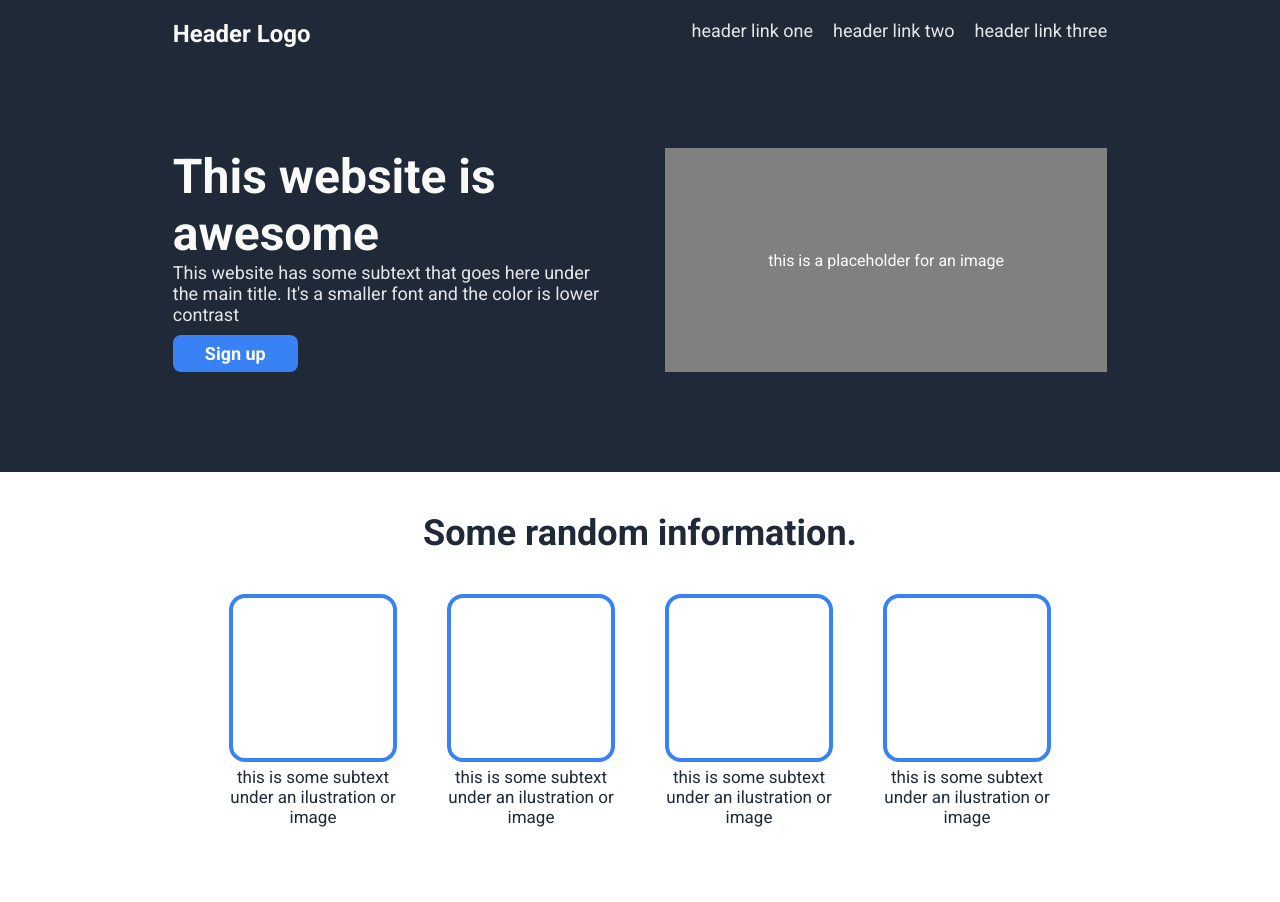
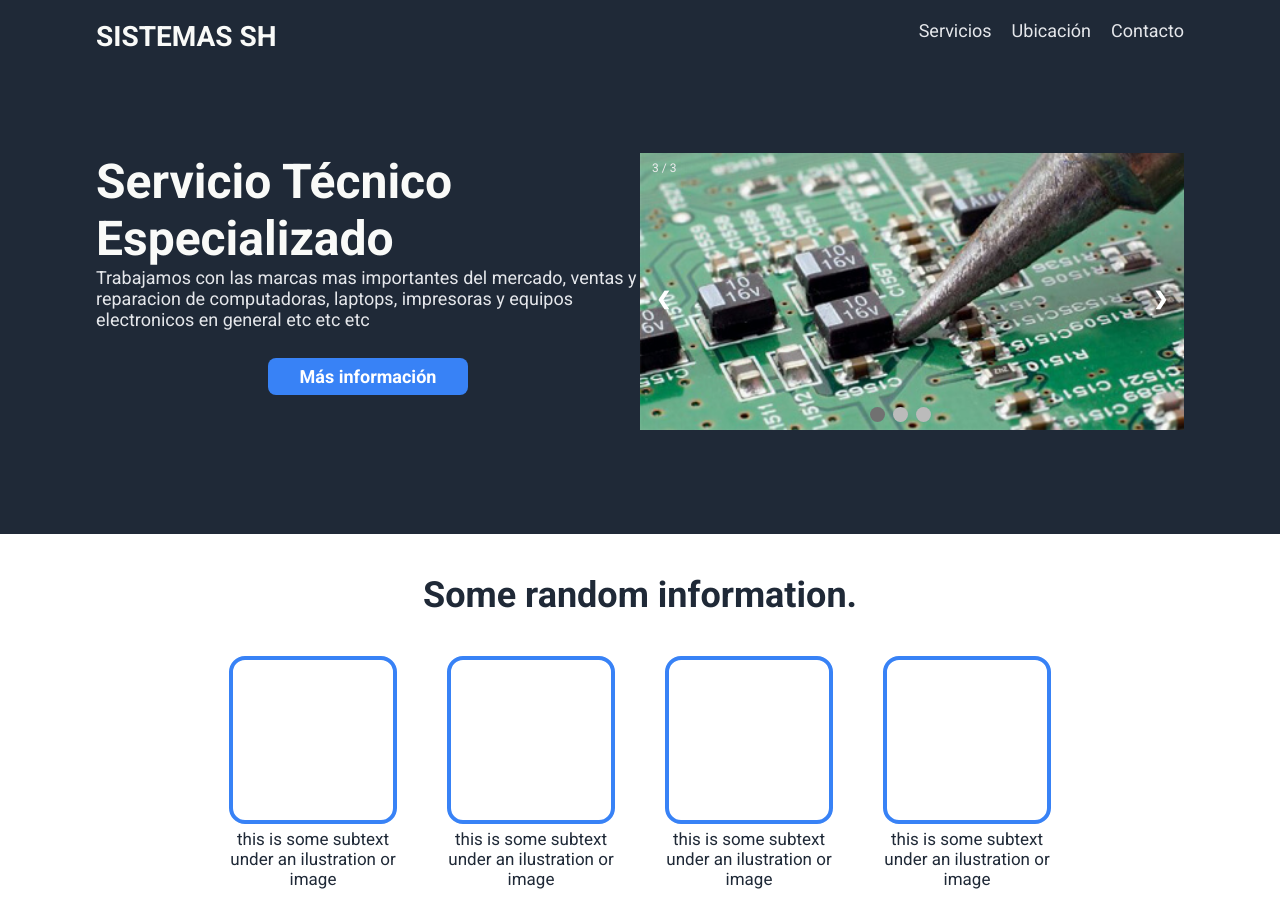
Before and after one commit to helio3197/sistemas-sh, a plain HTML site: page index.html in a window 1280 px wide. Shown: the top 902 px of the page. Drawn offline with Linux system fonts and the light colour scheme.

Commit message:
Added content and images slideshow

```diff
--- a/css/styles.css
+++ b/css/styles.css
@@ -1,4 +1,8 @@
 @import url('https://fonts.googleapis.com/css2?family=Roboto:wght@400;700&display=swap');
+
+html {
+    scroll-behavior: smooth;
+  }
 
 body {
     display: flex;
@@ -9,42 +13,55 @@ body {
 }
 
 .header {
+
     background-color: #1f2937;
     display: flex;
     justify-content: center;
     align-items: center;
     padding: 20px 0; /*200px;*/
+    position: fixed;
+    width: 100%;
+
 }
 
 .header-child {
     /*border: 2px solid red;*/
-    flex: 0 1 73%;
+    flex: 0 1 85%;
     display: flex;
     justify-content: space-between;
 }
 
 .header-font{
-    font-size: 24px;
+    font-size: 28px;
     color: #f9faf8;
     font-weight: bold;
 }
 
 .first {
+    margin-top: 73px;
     background-color: #1f2937;
     padding: 80px 0 100px 0;
     display: flex;
     justify-content: center;
 
+
 }
 
 .first-child{
+
     display: flex;
-    flex: 0 1 73%;
-    gap: 50px;
+    flex: 0 1 85%;
+    gap: 0px;
+    flex-wrap: wrap;
 }
 
 .hero {
-    flex: 1;
+
+    display: flex;
+    flex-direction: column;
+    flex: 0 1 50%;
+    align-items: center;
+
 }
 
 .main-text {
@@ -59,7 +76,8 @@ body {
     margin-bottom: 10px;
 }
 
-button {
+.link {
+    margin-top: 1em;
     background-color: #3882f6;
     font-family: Roboto, sans-serif;
     font-weight: bold;
@@ -68,15 +86,18 @@ button {
     border-radius: 8px;
     padding: 8px 32px;
     font-size: 18px;
+
 }
 
 .image {
-    flex: 1;
-    background-color: gray;
+
+    width: 50%;
+
+    /*background-color: gray;
     display: flex;
     justify-content: center;
     align-items:center;
-    color: white;
+    color: white;*/
 }
 
 .second {
@@ -191,3 +212,110 @@ a {
     color: #e5e7eb;
     text-decoration: none;
 }
+
+
+
+/* Slideshow container */
+.slideshow-container {
+    max-width: 1000px;
+    position: relative;
+    margin: auto;
+    box-sizing:border-box;
+    width: 50%;
+  }
+
+  /* Hide the images by default */
+  .mySlides {
+    display: none;
+  }
+
+  /* Next & previous buttons */
+  .prev, .next {
+    cursor: pointer;
+    position: absolute;
+    top: 50%;
+    width: auto;
+    margin-top: -22px;
+    padding: 16px;
+    color: white;
+    font-weight: bold;
+    font-size: 18px;
+    transition: 0.6s ease;
+    border-radius: 0 3px 3px 0;
+    user-select: none;
+  }
+
+  /* Position the "next button" to the right */
+  .next {
+    right: 0;
+    border-radius: 3px 0 0 3px;
+  }
+
+  /* On hover, add a black background color with a little bit see-through */
+  .prev:hover, .next:hover {
+    background-color: rgba(0,0,0,0.8);
+  }
+
+  /* Caption text */
+  .text {
+    color: #f2f2f2;
+    font-size: 15px;
+    padding: 8px 12px;
+    position: absolute;
+    bottom: 8px;
+    width: 100%;
+    text-align: center;
+  }
+
+  /* Number text (1/3 etc) */
+  .numbertext {
+    color: #f2f2f2;
+    font-size: 12px;
+    padding: 8px 12px;
+    position: absolute;
+    top: 0;
+  }
+
+  /* The dots/bullets/indicators */
+  .dot {
+    cursor: pointer;
+    height: 15px;
+    width: 15px;
+    margin: 0 2px;
+    background-color: #bbb;
+    border-radius: 50%;
+    display: inline-block;
+    transition: background-color 0.6s ease;
+    /*text-align: center;
+    position: absolute;
+    left: 50%;
+    bottom: 8px;*/
+  }
+
+  .dot-container {
+    position: absolute;
+    bottom: 8px;
+    left: 42%;
+  }
+
+  .active, .dot:hover {
+    background-color: #717171;
+  }
+
+  /* Fading animation */
+  .fade {
+    -webkit-animation-name: fade;
+    -webkit-animation-duration: 1.5s;
+    animation-name: fade;
+    animation-duration: 1.5s;
+  }
+
+  @-webkit-keyframes fade {
+    from {opacity: .4}
+    to {opacity: 1}
+  }
+
+  @keyframes fade {
+    from {opacity: .4}
+    to {opacity: 1}
+  }
--- a/index.html
+++ b/index.html
@@ -8,23 +8,58 @@
     <link href="css/styles.css" rel="stylesheet">
 </head>
 <body>
+    <!--<script type="text/javascript">
+        function scrolling(){
+       window.scrollTo(0,500);
+        }
+      </script>-->
+    <!--<div style="height: 73px;"></div>-->
     <div class="header">
-        <div class="header-child"><div class="header-font">Header Logo</div>
+        <div class="header-child"><div><a class="header-font" href="">SISTEMAS SH</a></div>
         <ul>
-            <li><a href="" alt="">header link one</a></li>
-            <li><a href="" alt="">header link two</a></li>
-            <li><a href="" alt="">header link three</a></li>
+            <li><a href="#services" alt="">Servicios</a></li>
+            <li><a href="" alt="">Ubicación</a></li>
+            <li><a href="" alt="">Contacto</a></li>
         </ul></div>
     </div>
     <div class="first">
         <div class="first-child"><div class="hero">
-            <div class="main-text">This website is awesome</div>
-            <div class="second-text">This website has some subtext that goes here under the main title. It's a smaller font and the color is lower contrast</div>
-            <button href="https://www.example.com">Sign up</button>
+            <div class="main-text">Servicio Técnico Especializado</div>
+            <div class="second-text">Trabajamos con las marcas mas importantes del mercado,
+                ventas y reparacion de computadoras, laptops, impresoras y equipos electronicos
+                en general etc etc etc </div>
+            <a class="link" href="#services">Más información</a>
+            <div id="services"></div>
         </div>
-        <div class="image">
-            <div>this is a placeholder for an image</div>
-        </div></div>
+            <div class="slideshow-container">
+                <div class="mySlides fade">
+                    <div class="numbertext">1 / 3</div>
+                    <img src="img/microelec.jpg" style="width:100%">
+                    <!--<div class="text">Caption Text</div>-->
+
+                </div>
+
+                <div class="mySlides fade">
+                    <div class="numbertext">2 / 3</div>
+                    <img src="img/microelec2.jpg" style="width:100%">
+                    <!--<div class="text">Caption Two</div>-->
+                </div>
+
+                <div class="mySlides fade">
+                    <div class="numbertext">3 / 3</div>
+                    <img src="img/microelec3.jpg" style="width:100%">
+                    <!--<div class="text">Caption Three</div>-->
+                </div>
+                <div class="dot-container">
+                    <div class="dot" onclick="currentSlide(1)"></div>
+                    <div class="dot" onclick="currentSlide(2)"></div>
+                    <div class="dot" onclick="currentSlide(3)"></div>
+                </div>
+
+                <a class="prev" onclick="plusSlides(-1)">&#10094;</a>
+                <a class="next" onclick="plusSlides(1)">&#10095;</a>
+            </div>
+        </div>
     </div>
     <div class="second">Some random information.</div>
     <div class="second-two">
@@ -51,5 +86,51 @@
     <div class="footer">
         <div>Copyright Ⓒ Landing page 2021</div>
     </div>
+
+    <script type="text/javascript">
+        var slideIndex = 1;
+        showSlides(slideIndex);
+
+        // Next/previous controls
+        function plusSlides(n) {
+            showSlides(slideIndex += n);
+        }
+
+        // Thumbnail image controls
+        function currentSlide(n) {
+            showSlides(slideIndex = n);
+        }
+
+        function showSlides(n) {
+            var i;
+            var slides = document.getElementsByClassName("mySlides");
+            var dots = document.getElementsByClassName("dot");
+            if (n > slides.length) {slideIndex = 1}
+            if (n < 1) {slideIndex = slides.length}
+            for (i = 0; i < slides.length; i++) {
+            slides[i].style.display = "none";
+        }
+        for (i = 0; i < dots.length; i++) {
+            dots[i].className = dots[i].className.replace(" active", "");
+        }
+        slides[slideIndex-1].style.display = "block";
+        dots[slideIndex-1].className += " active";
+    }
+
+        var slideIndexAuto = 0;
+        showSlidesAuto();
+
+        function showSlidesAuto() {
+            var i;
+            var slides = document.getElementsByClassName("mySlides");
+            for (i = 0; i < slides.length; i++) {
+                slides[i].style.display = "none";
+            }
+            slideIndexAuto++;
+            if (slideIndexAuto > slides.length) {slideIndexAuto = 1}
+            slides[slideIndexAuto-1].style.display = "block";
+            setTimeout(showSlidesAuto, 2000); // Change image every 2 seconds
+        }
+    </script>
 </body>
 </html>
```
Also changed, not shown: img/microelec.jpg (added), img/microelec2.jpg (added), img/microelec3.jpg (added).
